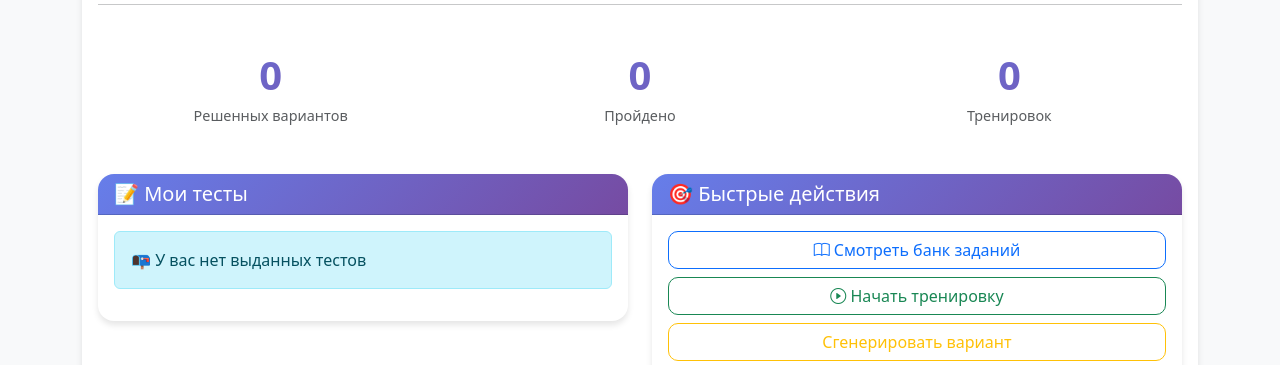
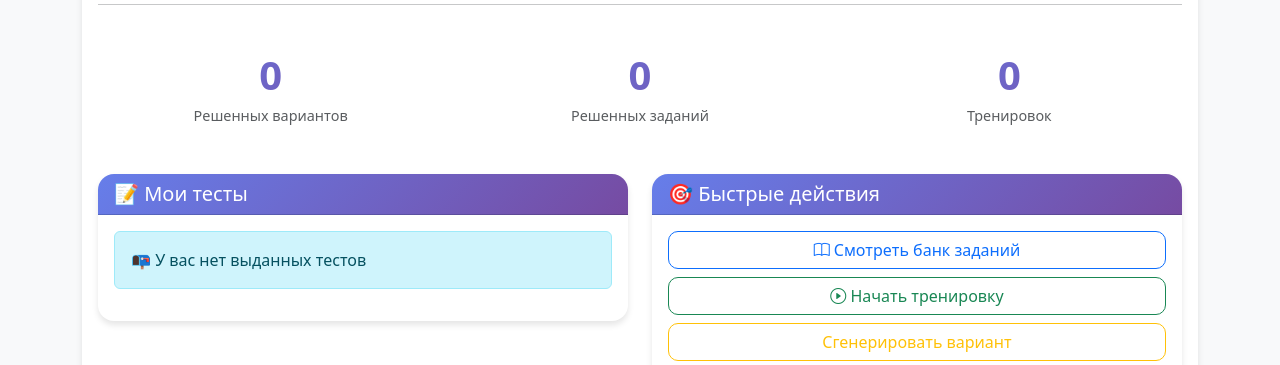
Before and after one commit to denicheprasov/quiz-system, a Python web app: template app/templates/student_dashboard.html in a window 1280 px wide. Shown: the part 183-548 px from the top of the page. Run offline with Jinja, Linux system fonts and the light colour scheme; the template is opened without the code that fills it, so the values that code supplies are empty.

Commit message:
Rename Пройдено to Решенных заданий

```diff
--- a/app/templates/student_dashboard.html
+++ b/app/templates/student_dashboard.html
@@ -24,7 +24,7 @@
                     <div class="col-md-4">
                         <div class="stat-card">
                             <div class="stat-number" id="completedAssigned">0</div>
-                            <div class="stat-label">Пройдено</div>
+                            <div class="stat-label">Решенных заданий</div>
                         </div>
                     </div>
                     <div class="col-md-4">
```
